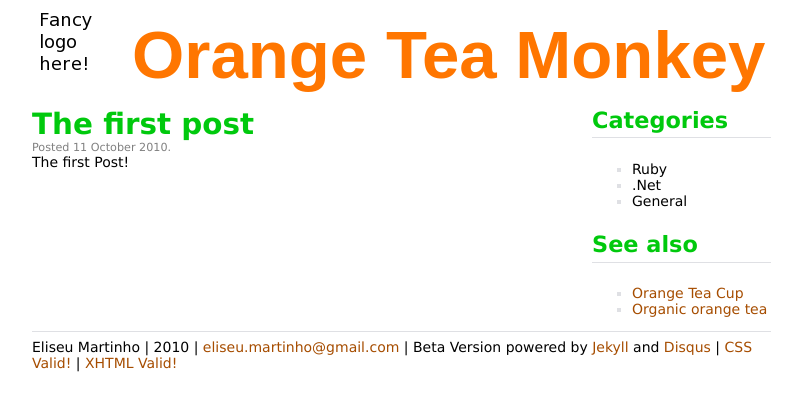
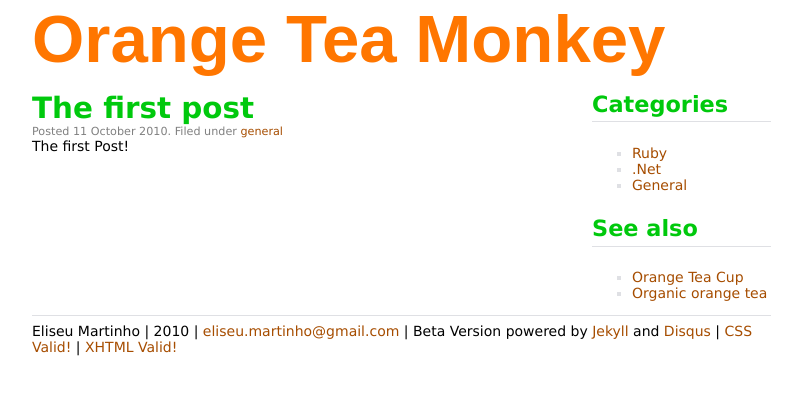
Before and after one commit to orangeeli/orangeteamonkey, a Jekyll site: the page built from _posts/2010-10-11-first-post.html, in a window 1280 px wide. Shown: the top 411 px of the page, without its empty margins (188-990 px from the left). Built offline with Jekyll 4.4.1, drawn with Linux system fonts in a browser that asks for light colours; Markdown is read by kramdown in place of the engine named in the settings; comment, search, counter and statistics services are not loaded.

Commit message:
primeira fase quase concluida

```diff
--- a/_includes/header.html
+++ b/_includes/header.html
@@ -1,3 +1,3 @@
 <div id="header">
-	<h1 id="title"><a href="/"><img id="logo" src="/images/orangeteacup_fancyLogo.png" alt="orange tea monkey logo"/>Orange Tea Monkey</a></h1>
+	<h1 id="title"><a href="/"><!--img id="logo" src="/images/orangeteacup_fancyLogo.png" alt="orange tea monkey logo"/-->Orange Tea Monkey</a></h1>
 </div>
--- a/_posts/2010-10-11-first-post.html
+++ b/_posts/2010-10-11-first-post.html
@@ -4,7 +4,9 @@ title: The first post
 description: The first post
 category: general
 ---
-
+<span class="date">
+Filed under <a href="/archive.html#{{ page.category }}" title="{{ page.category }}">{{ page.category }}</a>
+</span>
 <p>
   The first Post!
 </p>
--- a/css/stylesheet.css
+++ b/css/stylesheet.css
@@ -35,6 +35,8 @@ blockquote, q {quotes: "" ""; font-family: Arial, sans-serif; }
 .date {font-size: .8em; color: #808080;}
 .infop {text-indent: 20px; line-height: 1.48em; /*text-align: justify;*/}
 .entry-content{padding-bottom: 1em;}
+.dsq-comment-message{color: #898989;}
+/*#dsq-author-user*{color:#909090;}*/
 
 #content{width: 37.5em; float: left; display: inline; max-width: 62.5%; padding-bottom: 1em; /*border: 1px solid green;*/}
 #contentBottom{width: 37.5em; float: left; display: inline; max-width: 62.5%; /*border: 1px solid green;*/}
--- a/js/categoriesLoad.js
+++ b/js/categoriesLoad.js
@@ -22,9 +22,11 @@ function loadCategories() {
 		     $('#DivCategories').html('<ul id=\"Categories\"></ul>');
                      $(xml).find('category').each(function(){
                          var id_text = $(this).attr('id')
-                         var name_text = $(this).find('name').text()
+                         var name_text = $(this).find('name').text();
+
+			 /*<span class=\"liTextColor\">*/
                          $('<li></li>')
-                             .html('<span class=\"liTextColor\">'+name_text+'</span>')
+                             .html('<a href=\"/archive.html#'+name_text+'\" title=\"'+name_text+'\">'+name_text+'</a>')
                              .appendTo('#Categories');
                      }); //close each(
                  },
```
Also changed, not shown: _posts/2010-10-13-A-DOT-NET-developer-getting-into-ruby.html (+5 -4 lines).
